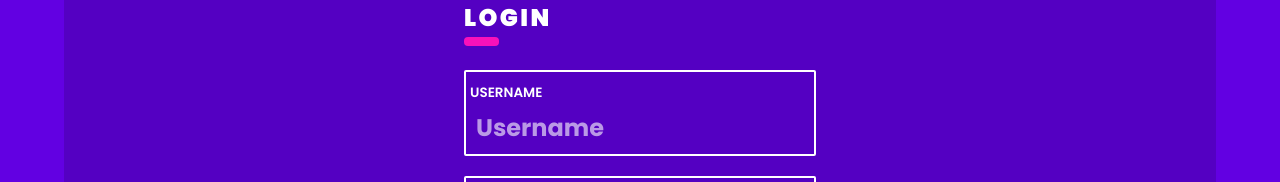
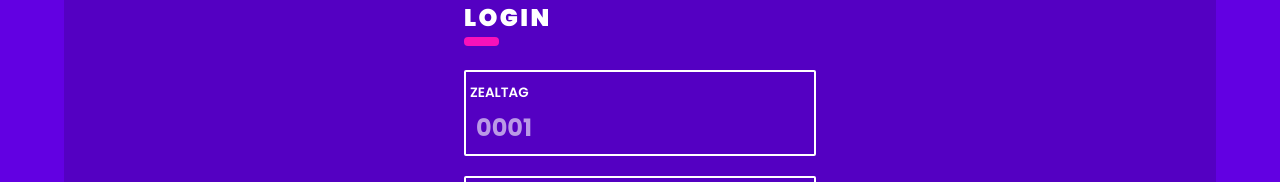
Before and after one commit to suyashrastogi7/Treasuro, a React (Create React App) app in the folder frontend/: page /signin in a window 1280 px wide. Shown: the part 618-800 px from the top of the page. Built offline with nearby package versions, Linux system fonts and the light colour scheme.

Commit message:
ZealTag in place of username in login/signup

```diff
--- a/frontend/src/components/Hero/index.js
+++ b/frontend/src/components/Hero/index.js
@@ -11,7 +11,7 @@ const Hero = () => {
         <img
           src={LogoMain}
           className=" w-[250px] md:w-[360px] h-auto"
-          alt="Treasuro 2022"
+          alt="Treasuro 2023"
         />
         <p className="max-w-[160px] text-[20px] mt-[30px] tracking-wider text-center text-white font-bold">
           Are you ready for a Hunt?
--- a/frontend/src/pages/Auth.js
+++ b/frontend/src/pages/Auth.js
@@ -14,13 +14,13 @@ const Auth = () => {
   const { loggedIn, signup, loading } = useSelector((state) => state.signin);
 
   const [formState, setFormState] = useState({
-        username: "",
+    zealTag: "",
     password: "",
     rememberMe: false,
   });
   const [signState, setSignState] = useState({
     name: "",
-        username: "",
+    zealTag: "",
     password: "",
     rollno: "",
     email: "",
@@ -59,8 +59,7 @@ const Auth = () => {
           Get Started with an Adventure
         </p>
         <p className="tracking-widest text-md md:text-lg lg:text-2xl text-white md:font-black">
-                    You can win a ton of a prizes and get a chance to win
-                    exclusive swags
+          You can win a ton of a prizes and get a chance to win exclusive swags
         </p>
       </div>
 
@@ -98,13 +97,13 @@ const Auth = () => {
           <div className="lg:w-1/3 md:w-1/2 w-10/12">
             <TitleDash title="LOGIN" className="my-9" />
             <Input
-                            type="text"
-                            formValue={formState.username}
+              type="number"
+              formValue={formState.zealTag}
               formState={formState}
               setValue={setFormState}
-                            label="Username"
-                            Placeholder="Username"
-                            name="username"
+              label="ZealTag"
+              Placeholder="0001"
+              name="zealTag"
             />
             <Input
               type="password"
@@ -143,18 +142,18 @@ const Auth = () => {
               formState={signState}
               setValue={setSignState}
               label="Name"
-                            Placeholder="Neeraj Maurya"
+              Placeholder="Anuj Agarwal"
               name="name"
             />
 
             <Input
-                            type="text"
-                            formValue={signState.username}
+              type="number"
+              formValue={signState.zealTag}
               formState={signState}
               setValue={setSignState}
-                            label="Username"
-                            Placeholder="seiken420"
-                            name="username"
+              label="ZealTag"
+              Placeholder="0001"
+              name="zealTag"
             />
 
             <Input
@@ -172,7 +171,7 @@ const Auth = () => {
               formState={signState}
               setValue={setSignState}
               label="Email"
-                            Placeholder="pamaria@gmail.com"
+              Placeholder="jssmmil@gmail.com"
               name="email"
             />
             <Input
@@ -202,9 +201,7 @@ const Auth = () => {
                 />
               </div>
               <label className="block ml-4">
-                                <span className="sr-only">
-                                    Choose profile photo
-                                </span>
+                <span className="sr-only">Choose profile photo</span>
                 <input
                   type="file"
                   className="block w-full text-sm text-slate-500 file:mr-4 file:py-2 file:px-4 file:rounded-full file:border-0 file:text-sm file:font-semibold file:bg-violet-50 file:text-violet-700 hover:file:bg-violet-100"
```
Also changed, not shown: 1 other file (tests, documents, lock files or other folders). Lines whose indentation alone changed are shown as unchanged.
